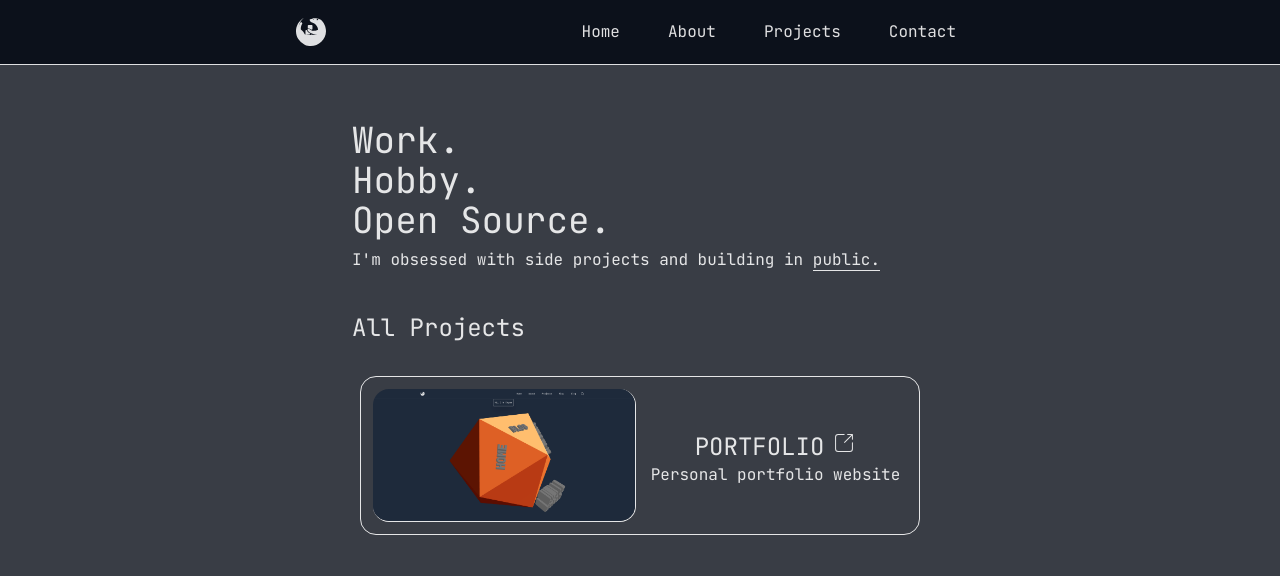
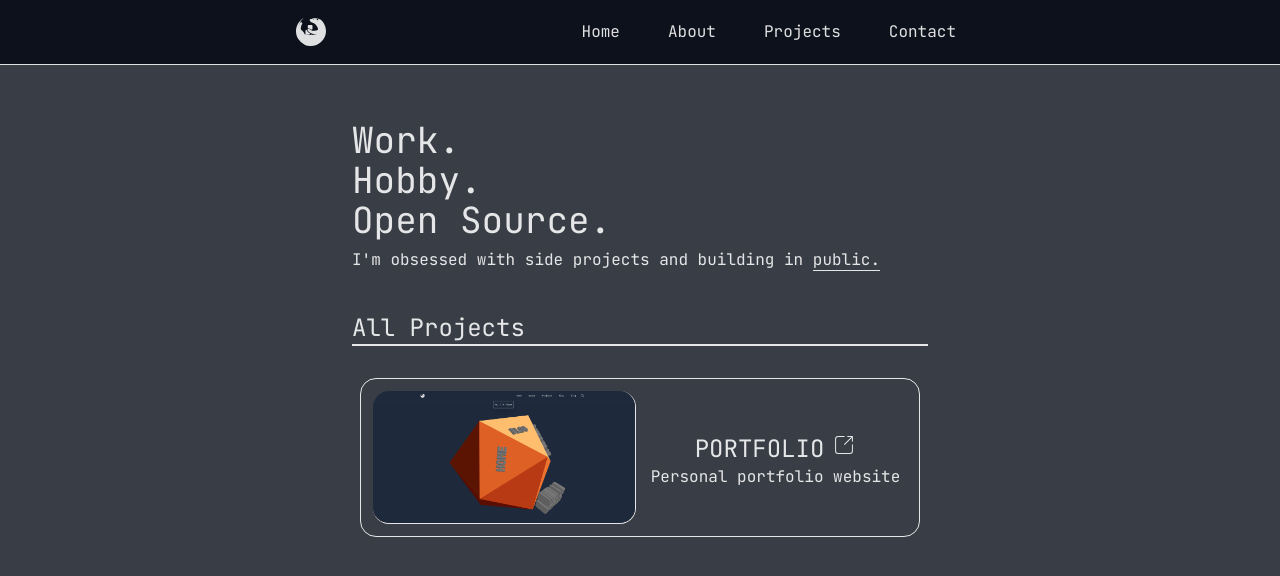
Before and after one commit to ShavB/portfolio, a React (Vite) app: page /projects in a window 1280 px wide. Shown: the top 576 px of the page. Built offline with nearby package versions, Linux system fonts and the light colour scheme; no server answers.

Commit message:
updated project page

```diff
--- a/src/components/pages/Projects.jsx
+++ b/src/components/pages/Projects.jsx
@@ -27,7 +27,7 @@ export default function Projects() {
           </div>
         </div>
         <div className="">
-          <h1 className="text-2xl mt-10">All Projects</h1>
+          <h1 className="text-2xl mt-10 border-b-2">All Projects</h1>
           <div className="flex mx-2 mt-8">
             {ProjectsData.map((project) => (
               <div className="flex flex-col lg:grid lg:grid-cols-2 lg:gap-2 border-1 rounded-2xl w-full p-3">
```
